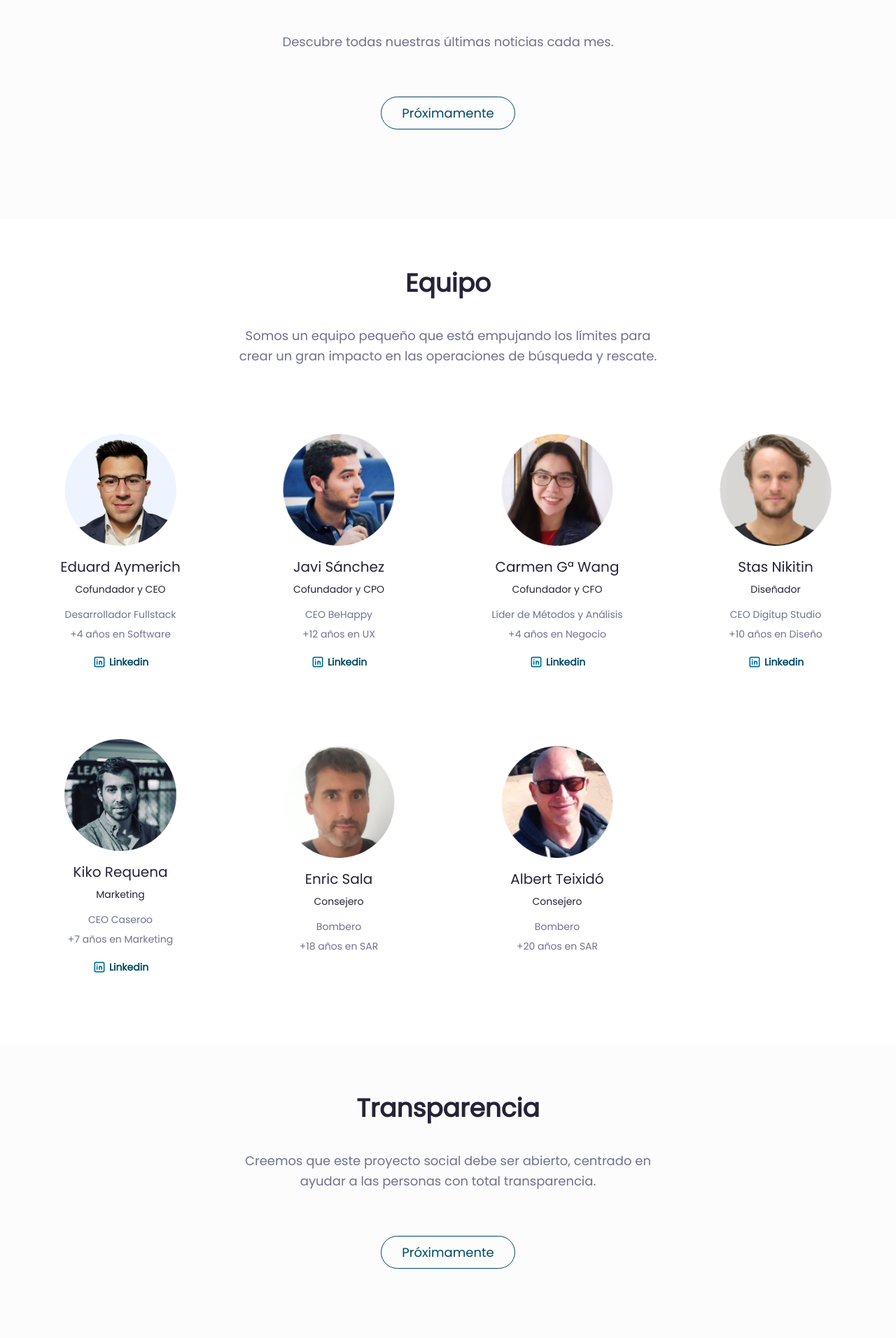
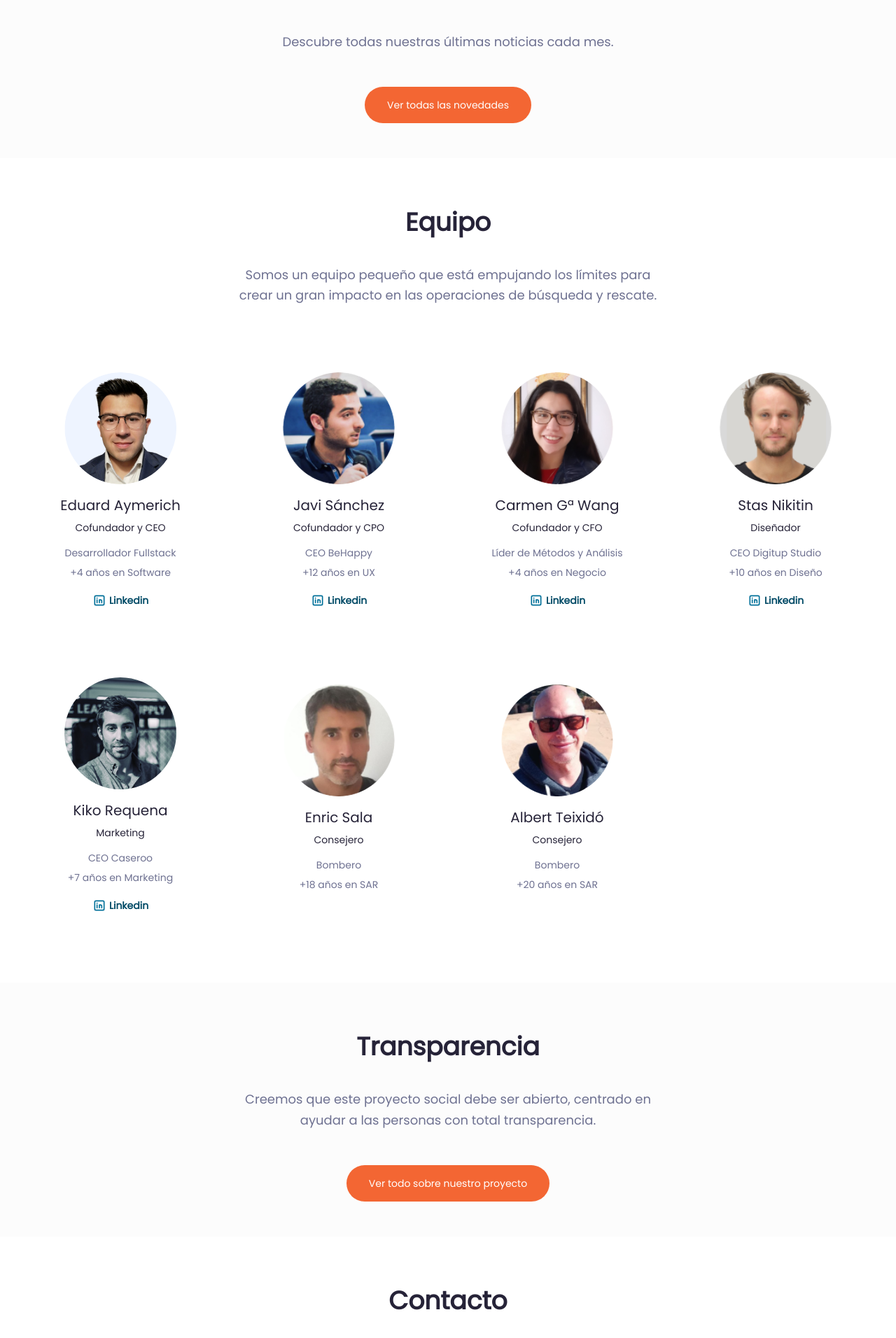
Before and after one commit to DesaparecidoAppGitHub/desaparecido, a Nuxt app: page / in a window 1280 px wide. Shown: the part 2948-4860 px from the top of the page at 70% size. Built offline with nearby package versions, Linux system fonts and the light colour scheme.

Commit message:
add links to transparency and updates

```diff
--- a/components/Transparency.vue
+++ b/components/Transparency.vue
@@ -1,15 +1,19 @@
 <template>
-    <div class="text-center p-8 md:py-16 bg-monochrome-100">
-        <div class="md:w-1/2 mx-auto">
+    <div class="p-8 text-center md:py-16 bg-monochrome-100">
+        <div class="mx-auto md:w-1/2">
             <h1 class="text-4xl font-bold leading-[3.5rem] text-monochrome-800">
                 {{ $t("transparency-title") }}
             </h1>
-            <p class="text-lg w-full leading-relaxed mt-8 text-monochrome-600 mb-16">
+            <p class="w-full mt-8 mb-16 text-lg leading-relaxed text-monochrome-600">
                 {{ $t("transparency-subtitle") }}
             </p>
-            <div class="text-lg leading-relaxed mt-8 text-secondary-400 border border-secondary-400 mb-16 py-2 px-2 rounded-full w-48 mx-auto">
-                {{ $t("coming-soon") }}
-            </div>
+            <a
+                href="https://desaparecido.notion.site/Desaparecido-s-Transparency-Portal-59deb1c04cf14085806cd44ae86e8897"
+                target="_blank"
+                class="px-8 py-4 mb-8 text-sm rounded-full cursor-pointer bg-primary-300 hover:bg-primary-400 text-monochrome-50 md:mb-16"
+            >
+                {{ $t("transparency-see") }}
+            </a>
         </div>
     </div>
 </template>
--- a/components/Updates.vue
+++ b/components/Updates.vue
@@ -1,15 +1,19 @@
 <template>
-    <div class="text-center p-8 md:py-16 bg-monochrome-100">
-        <div class="md:w-1/2 mx-auto">
+    <div class="p-8 text-center md:py-16 bg-monochrome-100">
+        <div class="mx-auto md:w-1/2">
             <h1 class="text-4xl font-bold leading-[3.5rem] text-monochrome-800">
                 {{ $t("updates-title") }}
             </h1>
-            <p class="text-lg w-full leading-relaxed mt-8 text-monochrome-600 mb-16">
+            <p class="w-full mt-8 mb-16 text-lg leading-relaxed text-monochrome-600">
                 {{ $t("updates-subtitle") }}
             </p>
-            <div class="text-lg leading-relaxed mt-8 text-secondary-400 border border-secondary-400 mb-16 py-2 px-2 rounded-full w-48 mx-auto">
-                {{ $t("coming-soon") }}
-            </div>
+            <a
+                href="https://desaparecido.notion.site/57d8494096344420bc002e2024da113f?v=2c4dba1f50d544b8b34449a9624d09d5"
+                target="_blank"
+                class="px-8 py-4 mb-8 text-sm rounded-full cursor-pointer bg-primary-300 hover:bg-primary-400 text-monochrome-50 md:mb-16"
+            >
+                {{ $t("updates-see") }}
+            </a>
         </div>
     </div>
 </template>
--- a/locales/en.json
+++ b/locales/en.json
@@ -23,6 +23,7 @@
   },
   "updates-title": "Updates",
   "updates-subtitle": "Discover all our latest news every month.",
+  "updates-see": "See all updates",
   "coming-soon": "Coming soon",
   "team": {
     "title": "Team",
@@ -65,6 +66,7 @@
   },
   "transparency-title": "Transparency",
   "transparency-subtitle": "We believe this social project needs to be open, focusing on helping people with full transparency.",
+  "transparency-see": "See all about our project",
   "contact-title": "Contact",
   "contact-subtitle": "Don't doubt about contacting us for any question or proposal.",
   "copyright": "All rights reserved."
--- a/locales/es.json
+++ b/locales/es.json
@@ -23,6 +23,7 @@
   },
   "updates-title": "Actualizaciones",
   "updates-subtitle": "Descubre todas nuestras últimas noticias cada mes.",
+  "updates-see": "Ver todas las novedades",
   "coming-soon": "Próximamente",
   "team": {
     "title": "Equipo",
@@ -65,6 +66,7 @@
   },
   "transparency-title": "Transparencia",
   "transparency-subtitle": "Creemos que este proyecto social debe ser abierto, centrado en ayudar a las personas con total transparencia.",
+  "transparency-see": "Ver todo sobre nuestro proyecto",
   "contact-title": "Contacto",
   "contact-subtitle": "No dude en contactar con nosotros para cualquier pregunta o propuesta.",
   "copyright": "Todos los derechos reservados."
```
Lines whose indentation alone changed are shown as unchanged.
